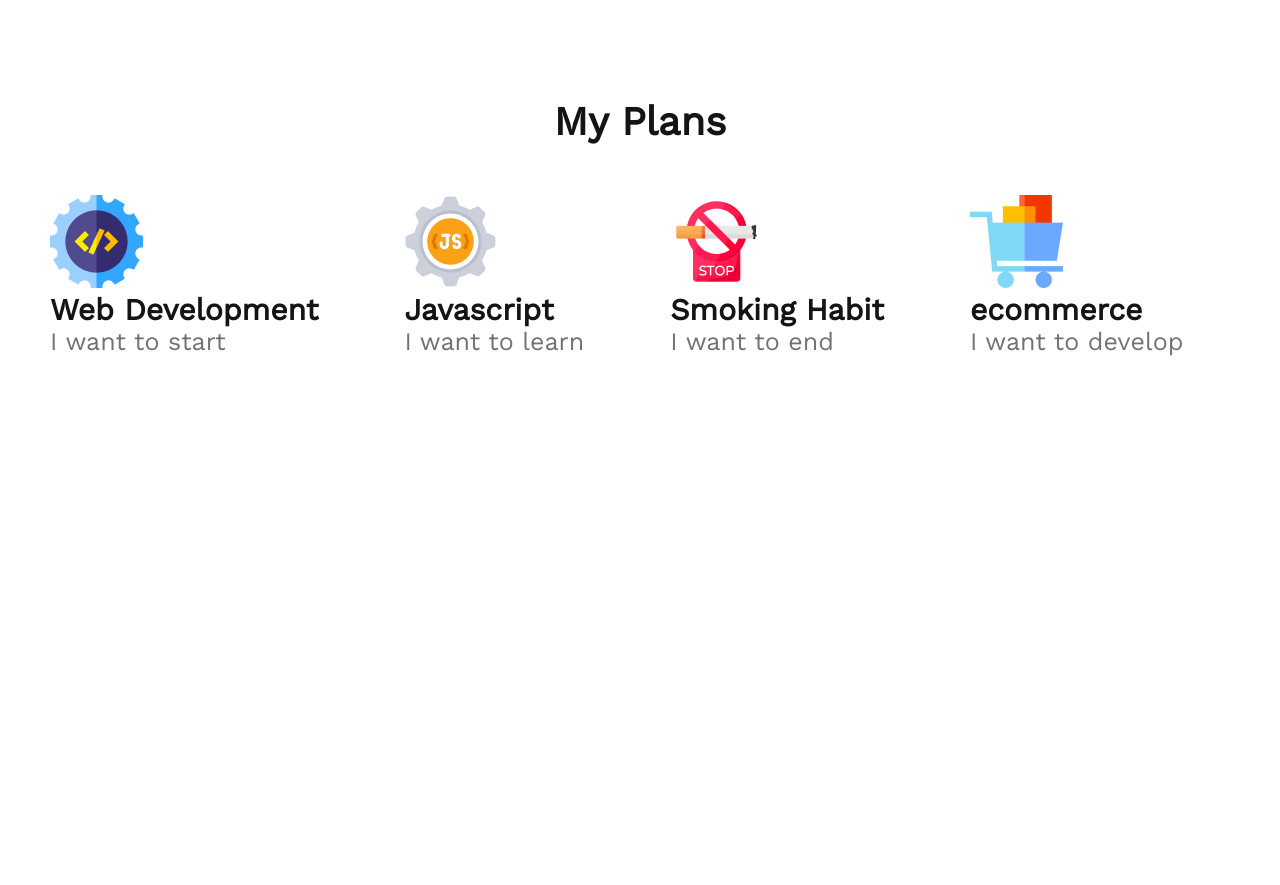
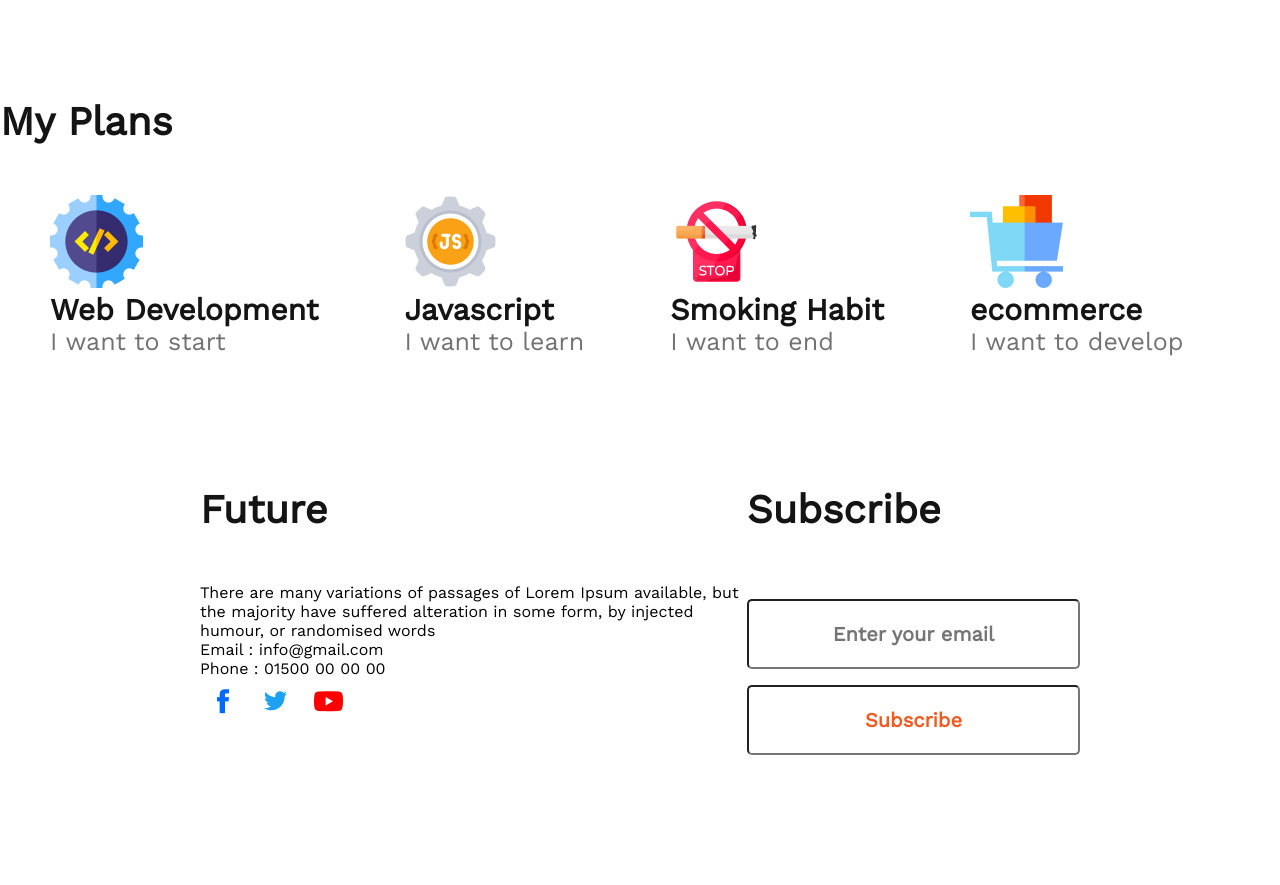
Before and after one commit to nazirmithu/assignment-portfolio, a plain HTML site: page index.html in a window 1280 px wide. Shown: the part 1706-2591 px from the top of the page. Before the commit the page ends 2062 px from the top, so only its background shows below. Drawn offline with nearby package versions, Linux system fonts and the light colour scheme.

Commit message:
contect section added

```diff
--- a/index.html
+++ b/index.html
@@ -63,7 +63,31 @@
                     <P class="skill-description">I want to develop</P>
                 </div>
             </div>
+        </section>
+        <!-- contact section -->
+        <section class="contact">
+            <div>
+                <h1 class="section-title">Future</h1>
+                <p class="section-description">There are many variations of passages of Lorem Ipsum available, but the majority have suffered alteration in some form, by injected humour, or randomised words</p>
+                <p>Email : info@gmail.com</p>
+                <p>Phone : 01500 00 00 00</p>
+                <a href="">
+                    <img src="images/icons/fb.png" alt="">
+                </a>
+                <a href="">
+                    <img src="images/icons/twitter.png" alt="">
+                </a>
+                <a href="">
+                    <img src="images/icons/youtube.png" alt="">
+                </a>
+            </div>
+            <div>
+                <h3 class="section-title">Subscribe</h3>
+                <form action="">
+                    <input type="enter your email" name="" id="" placeholder="Enter your email" ></form>
 
+                    <input type="btn-button" value="Subscribe">
+            </div>
         </section>
     </main>
     <footer>
--- a/styles.css/portfolio.css
+++ b/styles.css/portfolio.css
@@ -29,7 +29,7 @@
 /* my plans section */
 
 .section-title {
-    text-align: center;
+
     font-weight: 700;
     font-size: 40px;
     color: #151414;
@@ -47,13 +47,41 @@
     display: flex;
     padding: 0 50px;
     gap: 86px;
-    }
-.skill{
+}
 
-}
+.skill {}
 
 .skill-description {
     font-weight: 500;
     font-size: 25px;
     color: #737272;
-   }
+}
+
+/* contact section */
+.contact {
+    display: flex;
+    padding: 130px 200px;
+}
+
+.contact a {
+    text-decoration: none;
+}
+
+.contact .section-title {
+    text-align: left;
+    }
+
+input {
+
+    text-align: center;
+    margin-top: 16px;
+    font-weight: 600;
+    font-size: 20px;
+    height: 64px;
+    width: 170.11px;
+    border-radius: 5px;
+    color: #F15B22;
+    width: 325px;
+    height: 64px;
+
+}
```
